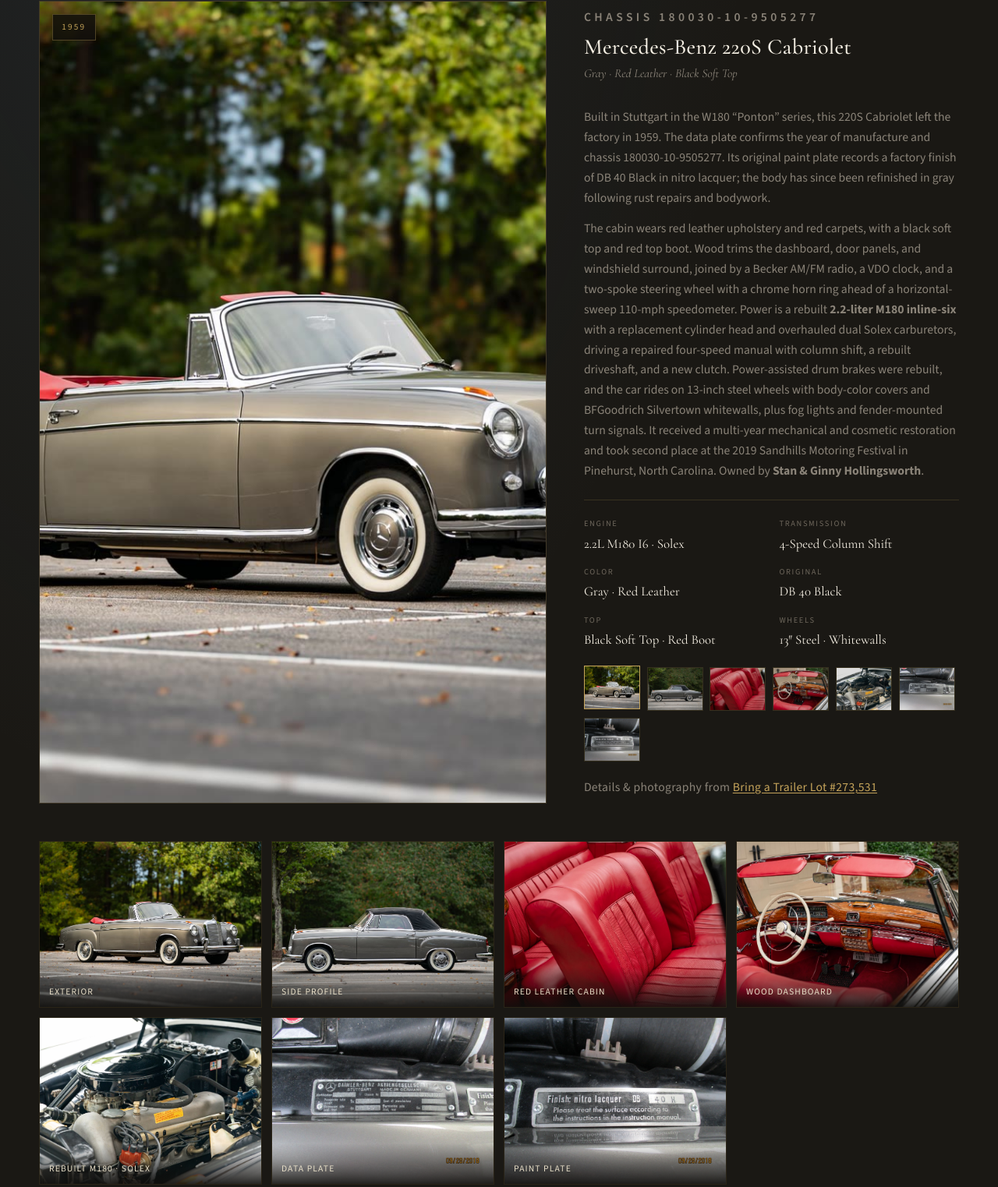
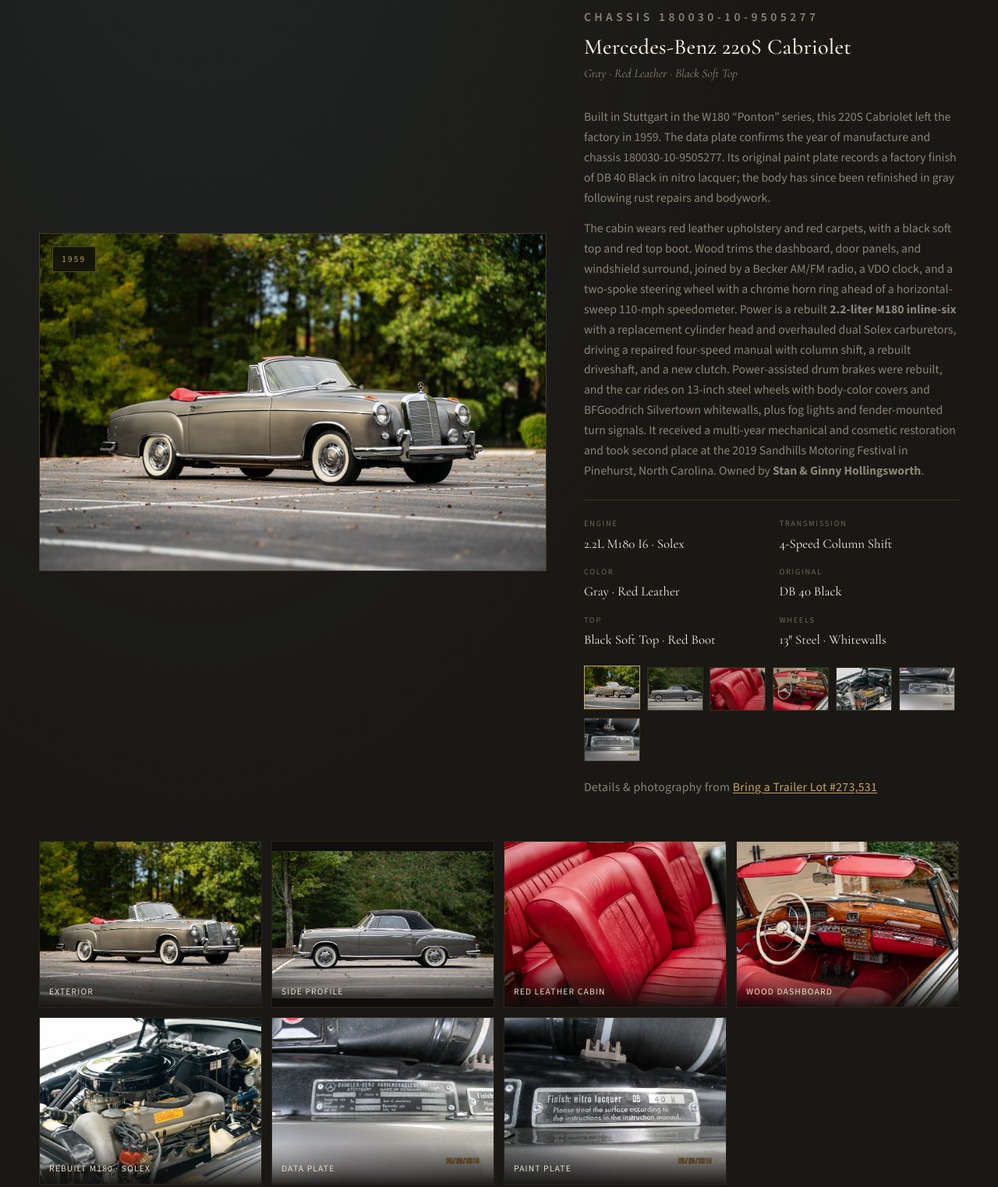
Before and after one commit to zreagan/stans-place-website, a plain HTML site: page index.html in a window 1280 px wide. Shown: the part 5806-7329 px from the top of the page at 78% size. Drawn offline with nearby package versions, Linux system fonts and the light colour scheme.

Commit message:
Show the full 1959 Mercedes-Benz 220S in its frames. (#3)
The collection card and section photo were cover-cropped in frames narrower than the 3:2 exterior, so the ends of the car were cut off. Match those frames to the photo and keep the side profile inside its shared gallery cell.

Co-authored-by: Cursor Agent <cursoragent@cursor.com>
Co-authored-by: zreagan <zreagan@users.noreply.github.com>

```diff
--- a/css/styles.css
+++ b/css/styles.css
@@ -524,6 +524,36 @@ h3 {
   transition: transform 0.7s ease;
 }
 
+/* The 220S lead photo is 3:2 and the car fills the width. Stretching this
+   frame to the tall copy column crops both ends of the car. Keep the
+   photo's own ratio, and keep the image absolutely positioned so it
+   cannot expand the grid on small screens. */
+.vehicle[data-vehicle="220s"] {
+  align-items: center;
+}
+
+.vehicle[data-vehicle="220s"] .vehicle-media {
+  aspect-ratio: 3 / 2;
+  width: 100%;
+  max-width: 100%;
+  min-width: 0;
+  min-height: 0;
+  height: auto;
+}
+
+.vehicle[data-vehicle="220s"] .vehicle-media img {
+  position: absolute;
+  inset: 0;
+  width: 100%;
+  height: 100%;
+  object-fit: contain;
+  object-position: center center;
+}
+
+.vehicle[data-vehicle="220s"]:hover .vehicle-media img {
+  transform: none;
+}
+
 .vehicle:hover .vehicle-media img {
   transform: scale(1.03);
 }
@@ -665,6 +695,18 @@ h3 {
   transition: transform 0.55s ease;
 }
 
+/* Full-car 220S shots are wider than the shared 4:3 cells. Fit the
+   whole photo inside the cell so the bumpers stay visible and the
+   rest of the gallery keeps one frame size. */
+.mercedes-shot--full img {
+  object-fit: contain;
+  object-position: center center;
+}
+
+.mercedes-shot--full:hover img {
+  transform: none;
+}
+
 .mercedes-shot:hover img {
   transform: scale(1.05);
 }
@@ -753,6 +795,11 @@ h3 {
   aspect-ratio: 4 / 3;
   overflow: hidden;
   background: var(--charcoal-soft);
+}
+
+/* 220S exterior is 3:2. A 4:3 cover crop clips the ends of the car. */
+.card-media--wide {
+  aspect-ratio: 3 / 2;
 }
 
 .card-media img {
--- a/index.html
+++ b/index.html
@@ -494,7 +494,7 @@
             <img src="images/mercedes-220s/main.jpg" alt="220S cabriolet with the top down and red top boot" loading="lazy" />
             <figcaption>Exterior</figcaption>
           </figure>
-          <figure class="mercedes-shot" data-lightbox="images/mercedes-220s/side.jpg" data-caption="220S side profile with the black soft top raised">
+          <figure class="mercedes-shot mercedes-shot--full" data-lightbox="images/mercedes-220s/side.jpg" data-caption="220S side profile with the black soft top raised">
             <img src="images/mercedes-220s/side.jpg" alt="220S side profile with black soft top" loading="lazy" />
             <figcaption>Side profile</figcaption>
           </figure>
@@ -553,7 +553,7 @@
           </article>
 
           <article class="card reveal" data-category="cars" data-lightbox="images/mercedes-220s/main.jpg" data-caption="1959 Mercedes-Benz 220S Cabriolet — gray over red leather">
-            <div class="card-media"><img src="images/mercedes-220s/main.jpg" alt="1959 Mercedes-Benz 220S Cabriolet in gray" loading="lazy" /></div>
+            <div class="card-media card-media--wide"><img src="images/mercedes-220s/main.jpg" alt="1959 Mercedes-Benz 220S Cabriolet in gray" loading="lazy" /></div>
             <div class="card-body">
               <p class="card-tag">Classic Car</p>
               <h3>1959 Mercedes-Benz 220S</h3>
```
